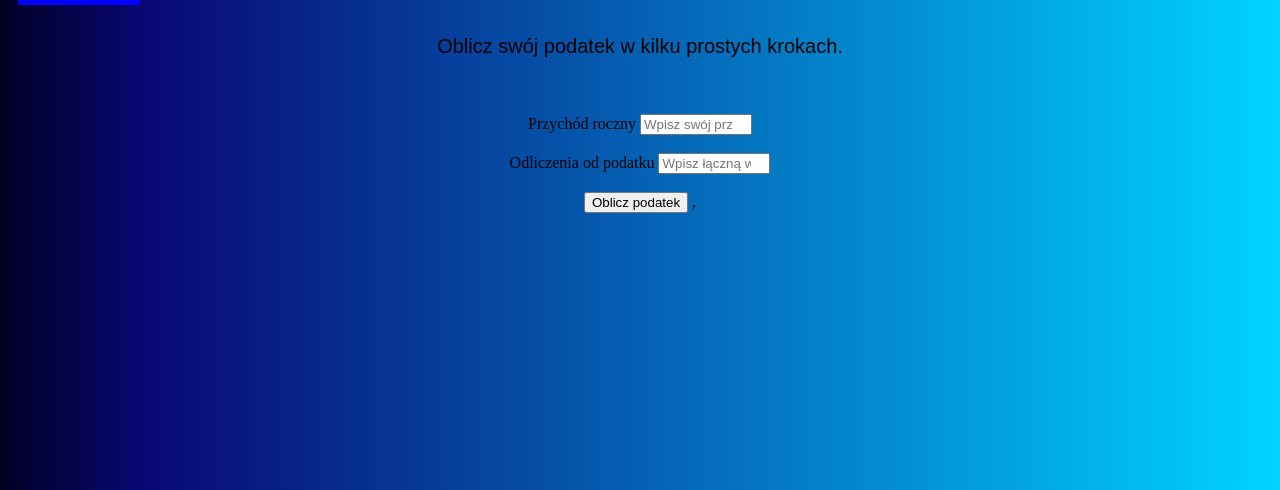
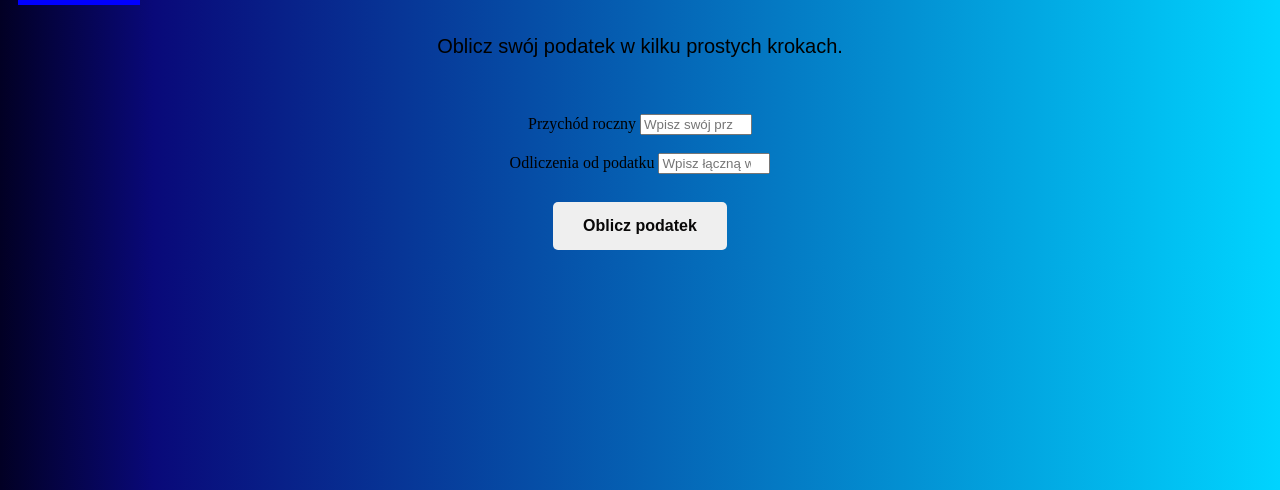
Before and after one commit to Bartolini515/Plusanto, a Django app: page /dashboard/calculator/ in a window 1280 px wide. Shown: the part 175-665 px from the top of the page. Run offline with Django 5.2, Linux system fonts and the light colour scheme.

Commit message:
Finalny wygląd podstrony Calculator

```diff
--- a/main/templates/calculator.html
+++ b/main/templates/calculator.html
@@ -22,8 +22,8 @@
             {{form.deductions}}
             {{form.deductions.errors}}
         <br><br>
-        <button type="submit">Oblicz podatek</button>
-,    </form>
+        <button class="button2" type="submit">Oblicz podatek</button>
+   </form>
     <span id="errorValidateJS" style="color: red; display: none;"></span>
 
     <div id="result" style="display:none;">
```
